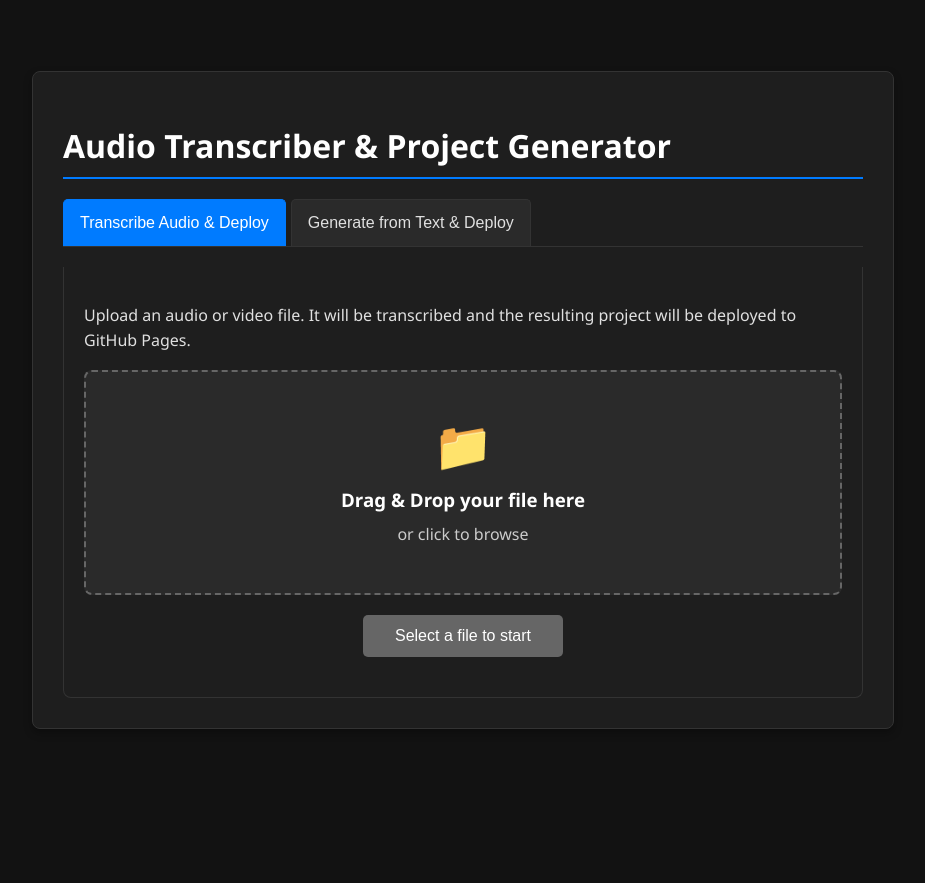
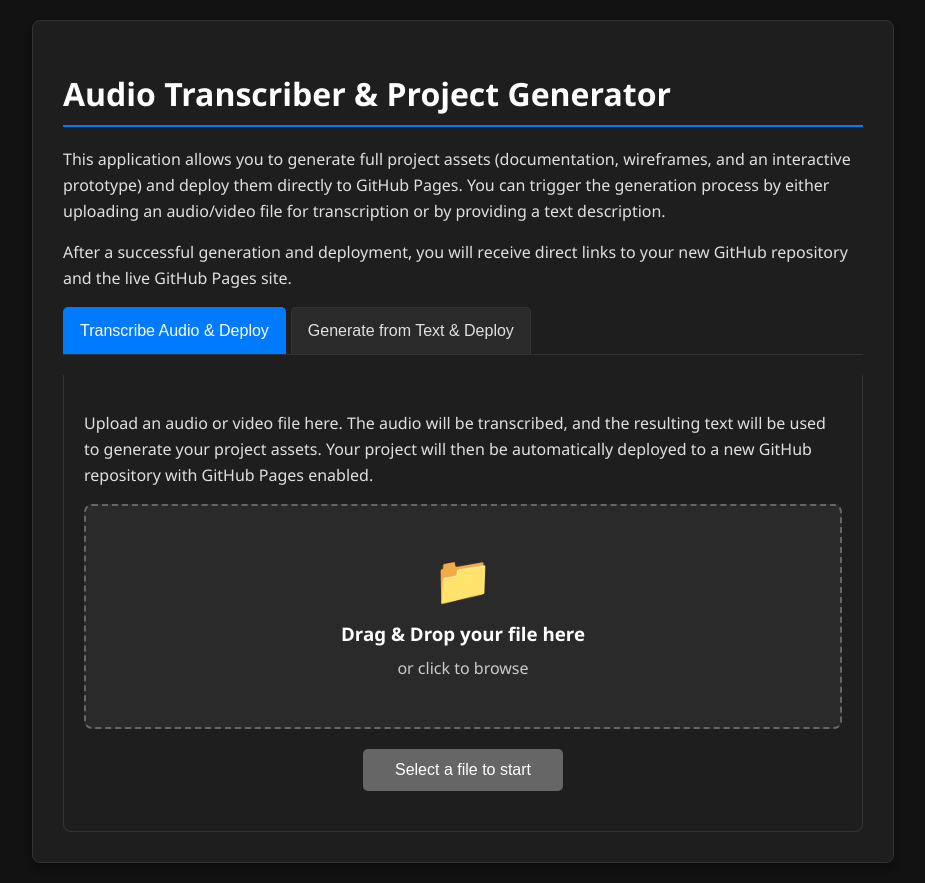
Before and after one commit to DivineAlways/audio-transcriber-app, a website: page frontend/index.html in a window 1280 px wide. Shown: the whole page, without its empty margins (177-1102 px from the left). Before the commit the page ends 800 px from the top, so only its background shows below. Drawn offline with Linux system fonts and the light colour scheme.

Commit message:
new introductory text and tab descriptions

```diff
--- a/frontend/index.html
+++ b/frontend/index.html
@@ -9,6 +9,8 @@
 <body>
     <div class="container">
         <h1>Audio Transcriber & Project Generator</h1>
+        <p class="app-description">This application allows you to generate full project assets (documentation, wireframes, and an interactive prototype) and deploy them directly to GitHub Pages. You can trigger the generation process by either uploading an audio/video file for transcription or by providing a text description.</p>
+        <p class="app-description">After a successful generation and deployment, you will receive direct links to your new GitHub repository and the live GitHub Pages site.</p>
 
         <div class="tabs">
             <button class="tab-link active" data-tab="transcribe">Transcribe Audio & Deploy</button>
@@ -16,7 +18,7 @@
         </div>
 
         <div id="transcribe" class="tab-content" style="display: block;">
-            <p>Upload an audio or video file. It will be transcribed and the resulting project will be deployed to GitHub Pages.</p>
+            <p>Upload an audio or video file here. The audio will be transcribed, and the resulting text will be used to generate your project assets. Your project will then be automatically deployed to a new GitHub repository with GitHub Pages enabled.</p>
 
             <div id="dropZone" class="drop-zone">
                 <div>
@@ -47,7 +49,7 @@
 
         <div id="generate" class="tab-content">
             <h3>Generate Project from Text</h3>
-            <p>Describe the project you want to build. It will be generated and deployed to GitHub Pages.</p>
+            <p>Describe the project you want to build in detail. Your description will be used to generate all project assets, which will then be automatically deployed to a new GitHub repository with GitHub Pages enabled.</p>
             <textarea id="textInput" placeholder="e.g., I need a simple website for my new coffee shop..."></textarea>
             <button id="generateBtn">Generate & Deploy</button>
             <div id="generationResult" style="display: none;">
```
